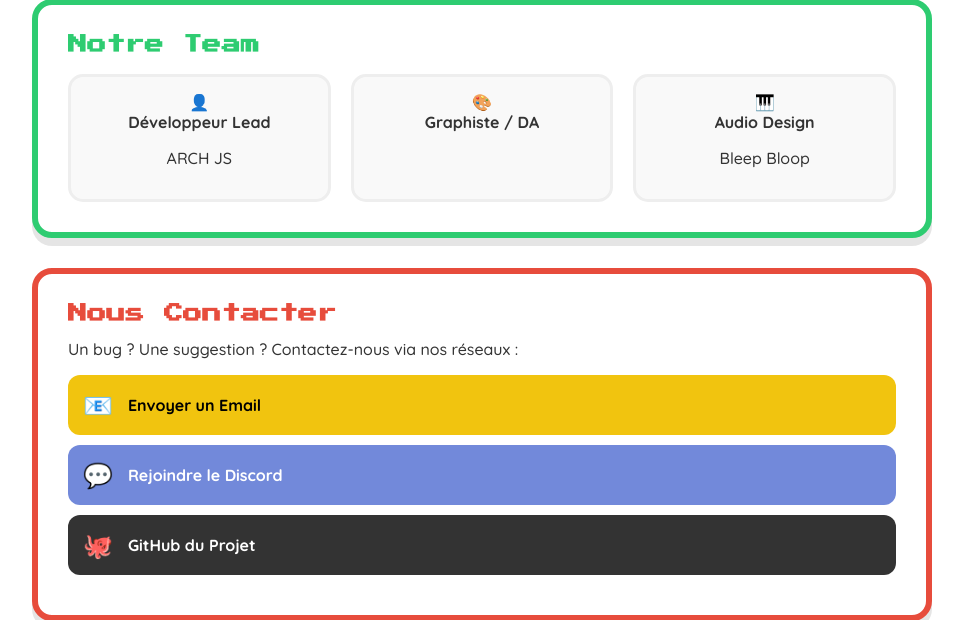
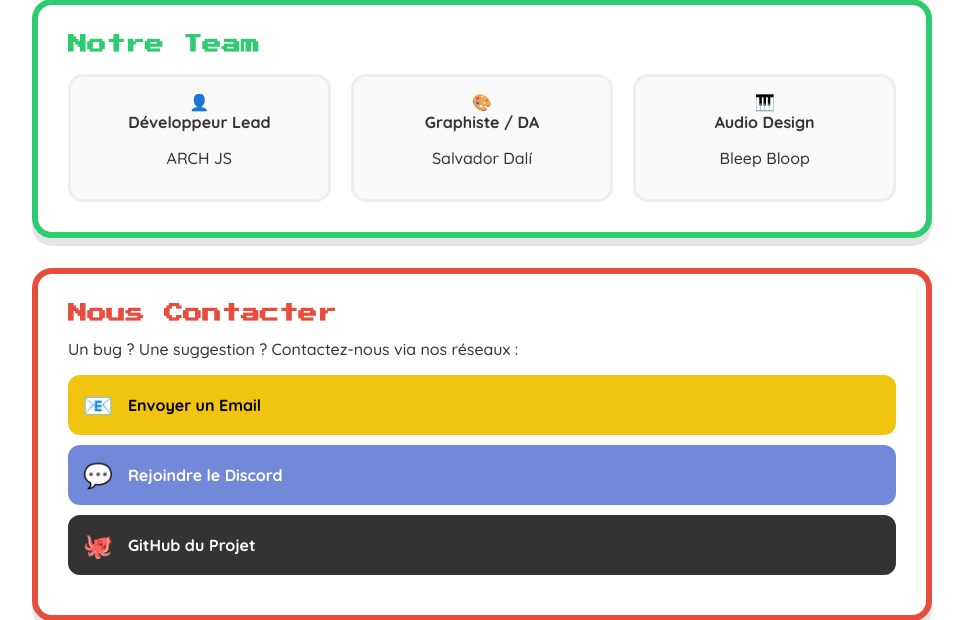
Before and after one commit to hugo4567/arch-js, a PHP site: page /info.php in a window 1280 px wide. Shown: the part 334-954 px from the top of the page, without its empty margins (158-1121 px from the left). Run offline with PHP 8.4, Linux system fonts and the light colour scheme.

Commit message:
Auto-save: /etc/systemd/system-8320b7602ea74a8d80bbe8b323cb5d83-/run/credentials/git-auto-commit.service chqbrebqs::/var/lib

```diff
--- a/info.php
+++ b/info.php
@@ -31,7 +31,7 @@ session_start();
                 <div class="member-card">
                     <div class="member-avatar">🎨</div>
                     <strong>Graphiste / DA</strong>
-                    <pSalvador Dalí</p>
+                    <p>Salvador Dalí</p>
                 </div>
                 <div class="member-card">
                     <div class="member-avatar">🎹</div>
```
